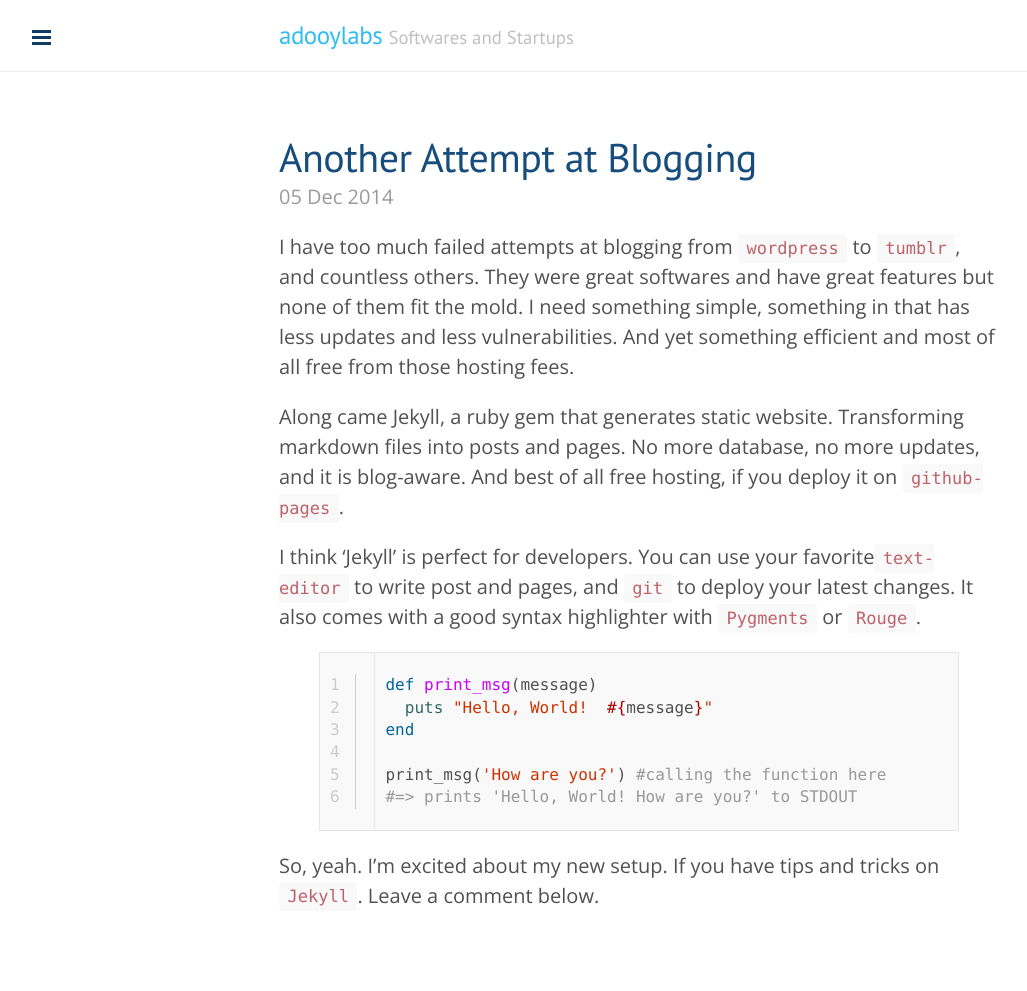
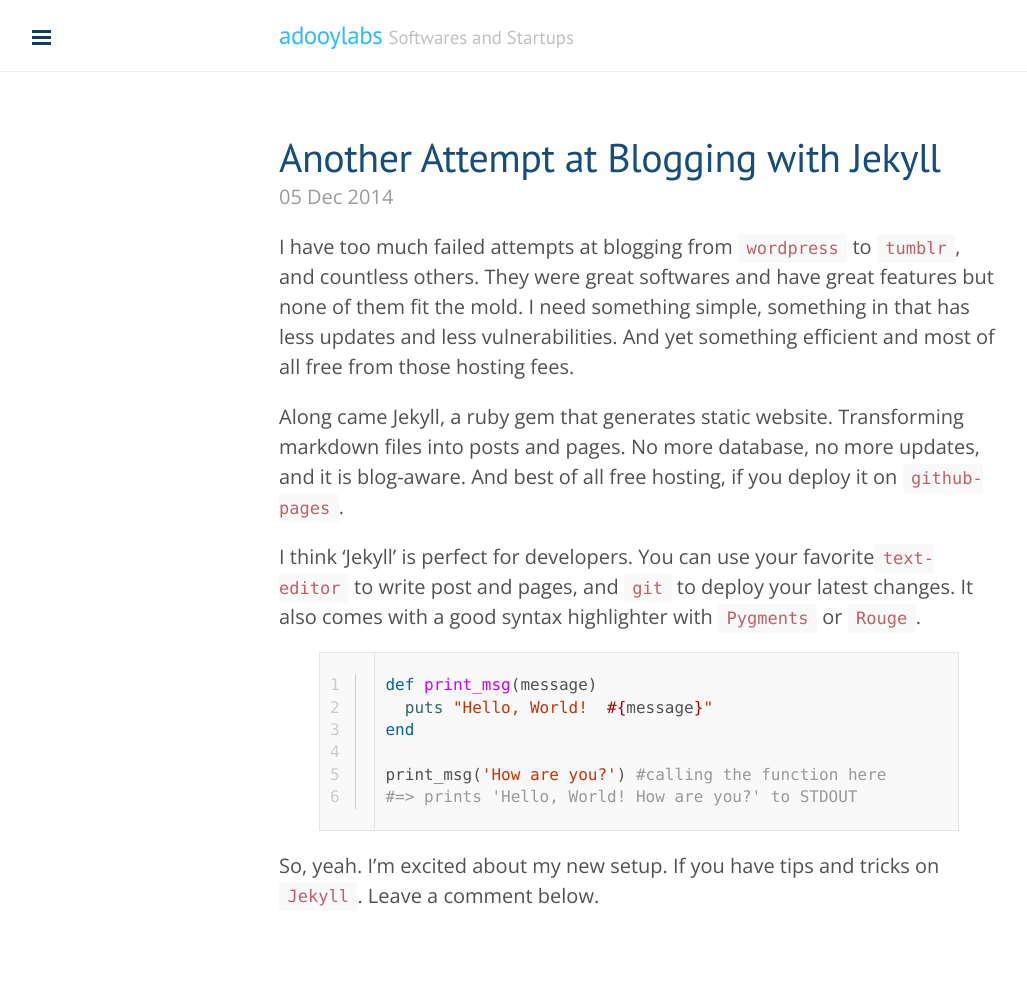
Before and after one commit to adooylabs/adooylabs.github.io, a Jekyll site: the page built from _posts/2014-12-05-another-attempt-at-blogging.markdown, in a window 1280 px wide. Shown: the whole page, without its empty margins (1-1028 px from the left). Built offline with Jekyll 4.4.1, drawn with Linux system fonts in a browser that asks for light colours; Markdown is read by kramdown in place of the engine named in the settings; comment, search, counter and statistics services are not loaded.

Commit message:
post update

```diff
--- a/_posts/2014-12-05-another-attempt-at-blogging.markdown
+++ b/_posts/2014-12-05-another-attempt-at-blogging.markdown
@@ -1,6 +1,6 @@
 ---
 layout: post
-title: "Another Attempt at Blogging"
+title: "Another Attempt at Blogging with Jekyll"
 date: 2014-12-05 13:20:00
 categories: misc
 ---
@@ -11,7 +11,7 @@
 I think 'Jekyll' is perfect for developers. You can use your favorite`text-editor` to write post and pages, and `git` to deploy your latest changes. It also comes with a good syntax highlighter with
 `Pygments` or `Rouge`.
 
-{% highlight ruby linenos=table hl_lines=5 %}
+{% highlight ruby linenos=table %}
 def print_msg(message)
   puts "Hello, World!  #{message}"
 end
```
